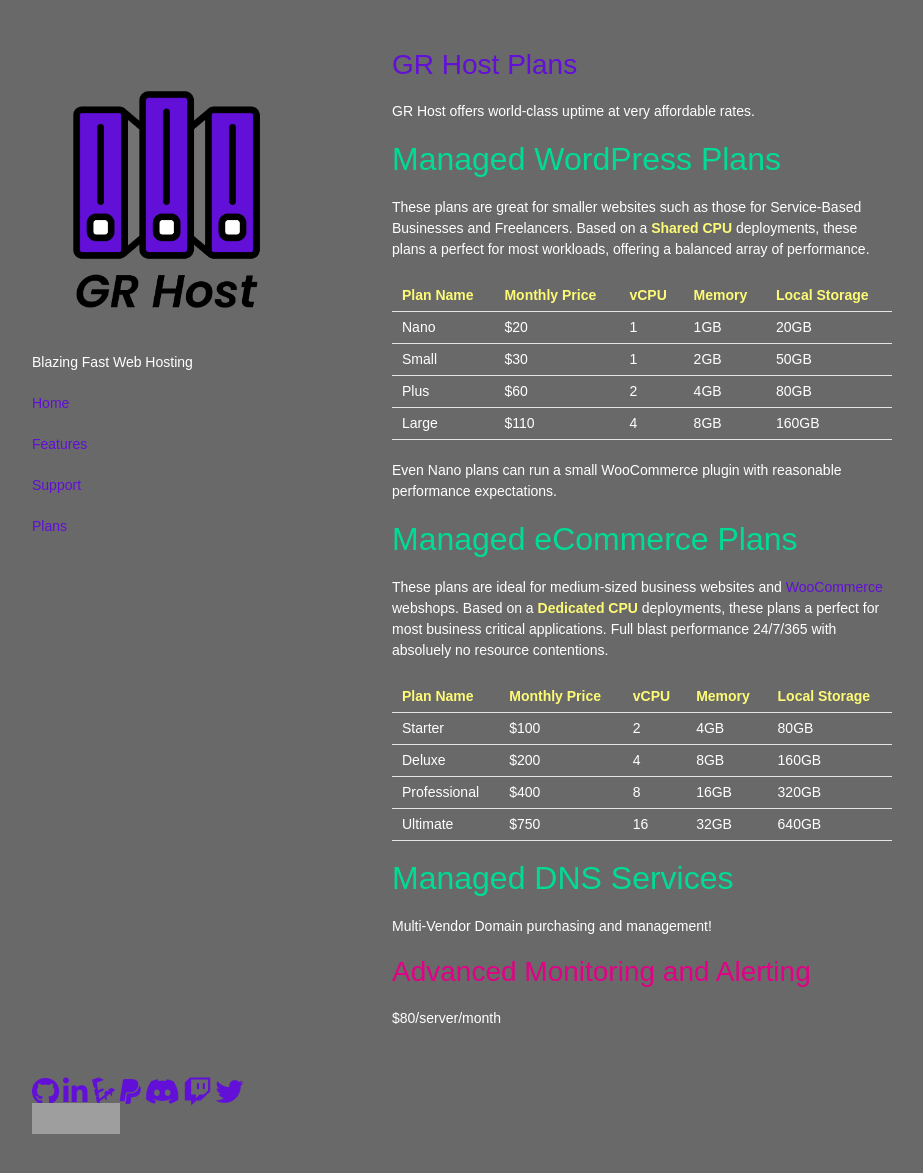
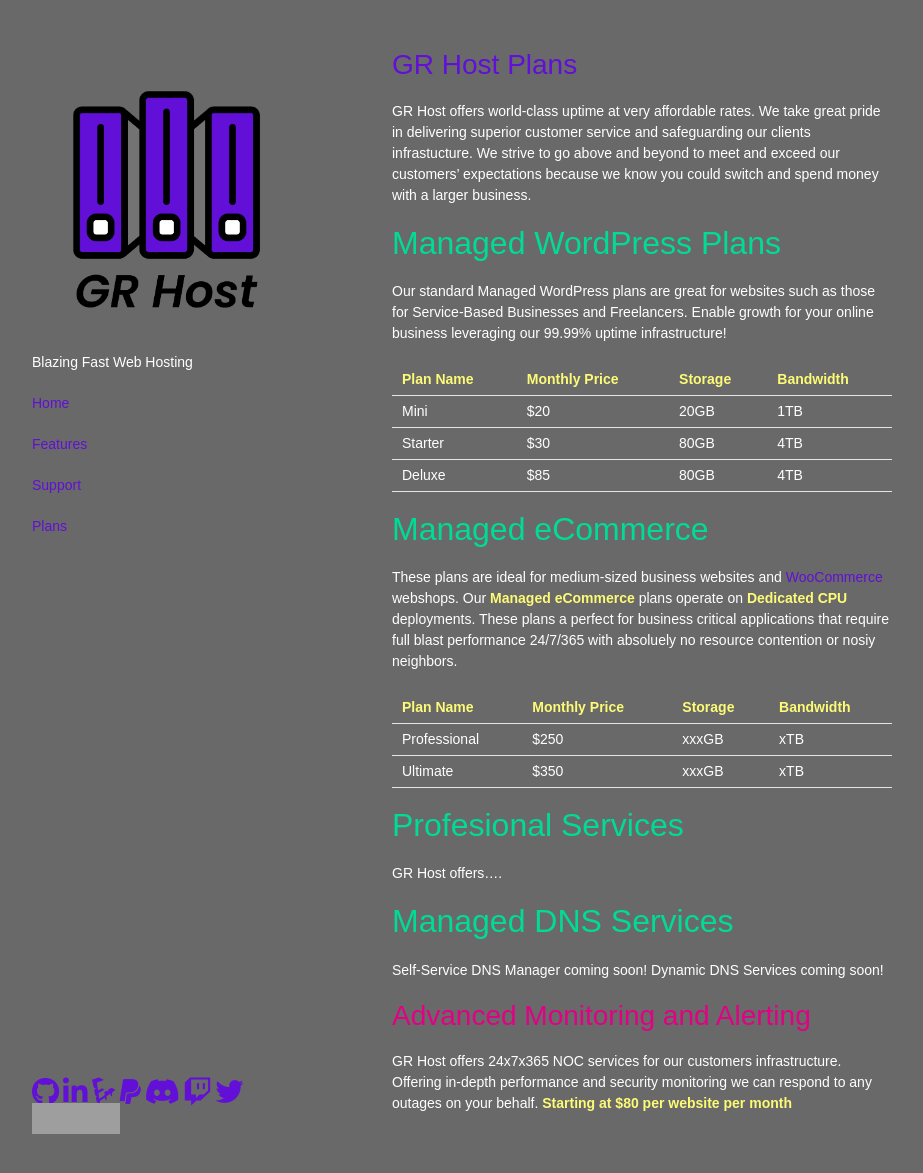
Before and after one commit to GoobyFRS/grhost-web, a Jekyll site: the page built from pages/plans.md, in a window 1280 px wide and 1184 px high. Shown: the top 1173 px of the window, without its empty margins (178-1101 px from the left). Built offline with Jekyll 4.4.1, drawn with Linux system fonts in a browser that asks for light colours; nearby versions of some CDN libraries; our own code applies the rules of GitHub Pages for plain Markdown files; grey boxes are pictures that could not be loaded.

Commit message:
Content updates

```diff
--- a/_layouts/default.html
+++ b/_layouts/default.html
@@ -25,7 +25,7 @@
         <a href="/index">Home</a></p>
         <a href="/pages/features/">Features</a></p>
         <a href="/pages/support/">Support</a></p>
-        <a href="pages/plans/">Plans</a></p>
+        <a href="/pages/plans/">Plans</a></p>
       </header>
       <section>
 
--- a/pages/plans.md
+++ b/pages/plans.md
@@ -3,34 +3,35 @@
 ---
 # GR Host Plans
 
-GR Host offers world-class uptime at very affordable rates.
+GR Host offers world-class uptime at very affordable rates. We take great pride in delivering superior customer service and safeguarding our clients infrastucture. We strive to go above and beyond to meet and exceed our customers' expectations because we know you could switch and spend money with a larger business.
 
 ## Managed WordPress Plans
 
-These plans are great for smaller websites such as those for Service-Based Businesses and Freelancers. Based on a **Shared CPU** deployments, these plans a perfect for most workloads, offering a balanced array of performance.
+Our standard Managed WordPress plans are great for websites such as those for Service-Based Businesses and Freelancers. Enable growth for your online business leveraging our 99.99% uptime infrastructure!
 
-| **Plan Name** | **Monthly Price** | **vCPU** | **Memory** | **Local Storage** |
-| Nano | $20 | 1 | 1GB | 20GB |
-| Small | $30 | 1 | 2GB | 50GB |
-| Plus | $60 | 2 | 4GB | 80GB |
-| Large | $110 | 4 | 8GB | 160GB |
+| **Plan Name** | **Monthly Price** | **Storage** | **Bandwidth** |
+| Mini | $20 | 20GB | 1TB |
+| Starter | $30 | 80GB | 4TB |
+| Deluxe | $85 | 80GB | 4TB |
 
-Even Nano plans can run a small WooCommerce plugin with reasonable performance expectations.
+## Managed eCommerce
 
-## Managed eCommerce Plans
+These plans are ideal for medium-sized business websites and [WooCommerce](https://woocommerce.com/) webshops. Our **Managed eCommerce** plans operate on **Dedicated CPU** deployments. These plans a perfect for business critical applications that require full blast performance 24/7/365 with absoluely no resource contention or nosiy neighbors.
 
-These plans are ideal for medium-sized business websites and [WooCommerce](https://woocommerce.com/) webshops. Based on a **Dedicated CPU** deployments, these plans a perfect for most business critical applications. Full blast performance 24/7/365 with absoluely no resource contentions.
+| **Plan Name** | **Monthly Price** | **Storage** | **Bandwidth** |
+| Professional | $250 | xxxGB | xTB |
+| Ultimate | $350 | xxxGB | xTB |
 
-| **Plan Name** | **Monthly Price** | **vCPU** | **Memory** | **Local Storage** |
-| Starter | $100 | 2 | 4GB | 80GB |
-| Deluxe | $200 | 4 |  8GB | 160GB |
-| Professional | $400 | 8 | 16GB | 320GB |
-| Ultimate | $750 | 16 | 32GB | 640GB |
+## Profesional Services
+
+GR Host offers....
 
 ## Managed DNS Services
 
-Multi-Vendor Domain purchasing and management!
+Self-Service DNS Manager coming soon!
+Dynamic DNS Services coming soon!
 
 ### Advanced Monitoring and Alerting
 
-$80/server/month
+GR Host offers 24x7x365 NOC services for our customers infrastructure. Offering in-depth performance and security monitoring we can respond to any outages on your behalf.
+**Starting at $80 per website per month**
```
Also changed, not shown: index.md (+7 -8 lines), pages/features.md (+2 -5 lines), pages/support.md (+6 -1 lines).
